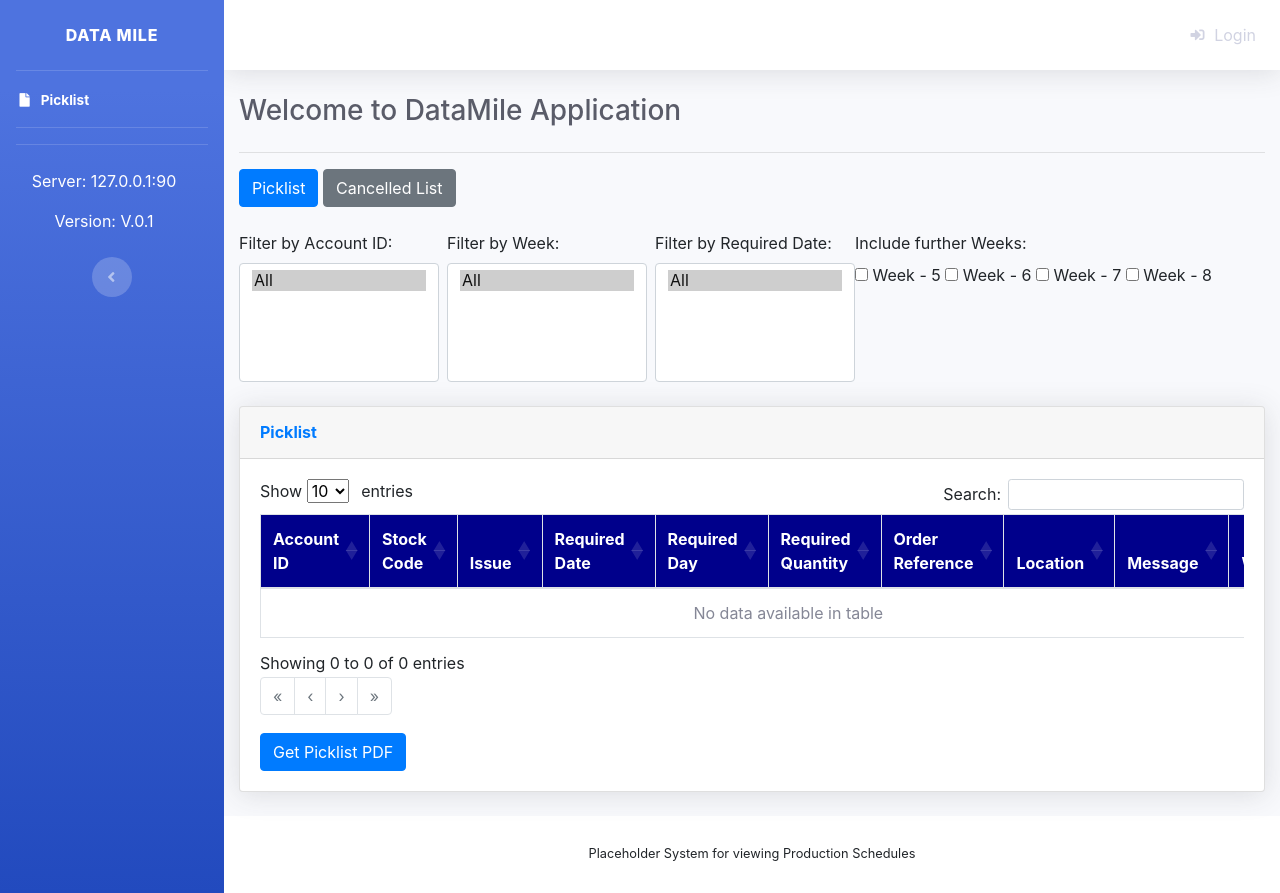
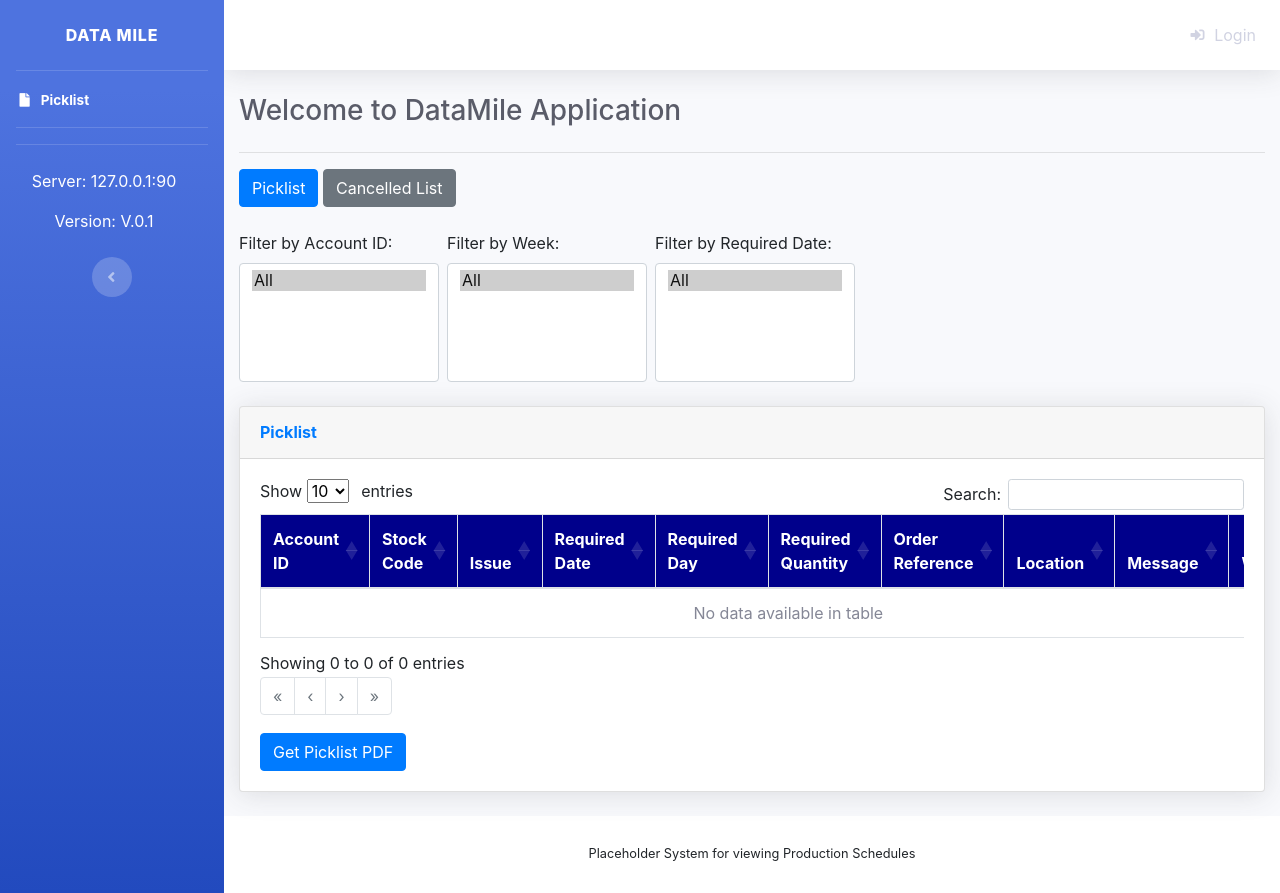
Before and after one commit to Aditya469/flaskDatamile, a Flask app: page / in a window 1280 px wide. Run offline with Flask 3, Linux system fonts and the light colour scheme; data that the repository does not hold is empty; parts of the project's set-up code (start-up, migrations or seed data) failed here and were passed over; some libraries are stand-ins or nearby versions.

Commit message:
removed week_selector functionality

```diff
--- a/project/__init__.py
+++ b/project/__init__.py
@@ -11,7 +11,7 @@ migrate = Migrate()
 def create_app():
     app = Flask(__name__, static_folder='static', static_url_path='/static')
     app.config['SECRET_KEY'] = 'rama-1234-5678'  # Set the secret key
-    app.config['SQLALCHEMY_DATABASE_URI'] = 'mysql+pymysql://root:@localhost/datamile'
+    app.config['SQLALCHEMY_DATABASE_URI'] = 'mysql+pymysql://root:admin123@localhost/datamile'
     app.config['SQLALCHEMY_POOL_RECYCLE'] = {
         'pool_size': 10,
         'pool_recycle': 280,
--- a/project/main.py
+++ b/project/main.py
@@ -28,7 +28,7 @@ from PyPDF2 import PdfMerger
 main = Blueprint('main', __name__)
 
 # Set the upload folder path
-UPLOAD_FOLDER = "./project/hse_storage"
+UPLOAD_FOLDER = "C:/Users/Rama/flaskDatamile/project/hse_storage"
 
 def get_server_info():
     hostname = socket.gethostname()
@@ -40,25 +40,17 @@ def get_server_info():
 def inject_server_info():
     return dict(server_info=get_server_info())
 
-@main.route('/', methods=['GET', 'POST'])
+@main.route('/')
 def index():
     selected_table = request.args.get('table', 'picklist')
     selected_account_id = request.args.get('account_id', 'All')
-
-    # Default weeks
-    default_weeks = ['Arrears', 'Week - 1', 'Week - 2', 'Week - 3', 'Week - 4']
-
-    # Get additional selected weeks
-    additional_weeks = request.args.getlist('additional_weeks')
-
-    # Combine default and additional weeks
-    selected_weeks = default_weeks + additional_weeks
+    selected_week = request.args.get('week', 'All')
 
     # Define week_order for Picklist
     picklist_week_order = case(
         (Picklist.week == 'Arrears', 0),
         else_=case(
-            (Picklist.week.startswith('Week - '), func.cast(func.substr(Picklist.week, 8), Integer)),
+            (Picklist.week.startswith('Week - '), func.cast(func.substr(Picklist.week, 9), Integer)),
             else_=9999
         )
     )
@@ -67,7 +59,7 @@ def index():
     cancelled_week_order = case(
         (CancelledList.week == 'Arrears', 0),
         else_=case(
-            (CancelledList.week.startswith('Week - '), func.cast(func.substr(CancelledList.week, 8), Integer)),
+            (CancelledList.week.startswith('Week - '), func.cast(func.substr(CancelledList.week, 9), Integer)),
             else_=9999
         )
     )
@@ -94,9 +86,9 @@ def index():
         picklist_query = picklist_query.filter(Picklist.account_id == selected_account_id)
         cancelled_query = cancelled_query.filter(CancelledList.account_id == selected_account_id)
 
-    if selected_weeks:
-        picklist_query = Picklist.query.filter(Picklist.week.in_(selected_weeks))
-        cancelled_query = CancelledList.query.filter(CancelledList.week.in_(selected_weeks))
+    if selected_week != 'All':
+        picklist_query = picklist_query.filter(Picklist.week == selected_week)
+        cancelled_query = cancelled_query.filter(CancelledList.week == selected_week)
 
     picklist_items = picklist_query.all()
     cancelled_items = cancelled_query.all()
@@ -122,9 +114,9 @@ def index():
         cancelled_dates = cancelled_dates.filter(CancelledList.account_id == selected_account_id)
         required_dates_query = picklist_dates.union(cancelled_dates).distinct()
 
-    if selected_weeks:
-        picklist_query = picklist_query.filter(Picklist.week.in_(selected_weeks))
-        cancelled_query = cancelled_query.filter(CancelledList.week.in_(selected_weeks))
+    if selected_week != 'All':
+        picklist_dates = picklist_dates.filter(Picklist.week == selected_week)
+        cancelled_dates = cancelled_dates.filter(CancelledList.week == selected_week)
         required_dates_query = picklist_dates.union(cancelled_dates).distinct()
 
     # Fetch all dates
@@ -146,7 +138,7 @@ def index():
                            required_dates=required_dates,
                            selected_table=selected_table,
                            selected_account_id=selected_account_id,
-                           selected_weeks=selected_weeks)
+                           selected_week=selected_week)
 
 
 class NumberedCanvas(canvas.Canvas):
@@ -197,13 +189,12 @@ def header(canvas, doc, account_id):
 
 @main.route('/generate_picklist_pdf')
 def generate_picklist_pdf():
-    selected_weeks = request.args.getlist('weeks[]') or ['Arrears', 'Week - 1', 'Week - 2', 'Week - 3', 'Week - 4']
     # Create directory if it doesn't exist
     pdf_dir = os.path.join(current_app.root_path, 'picklist', 'separate_sheets')
     os.makedirs(pdf_dir, exist_ok=True)
 
     # Query all picklist items
-    picklist_items = Picklist.query.filter(Picklist.week.in_(selected_weeks)).order_by(
+    picklist_items = Picklist.query.order_by(
         Picklist.account_id,
         case(
             (Picklist.week == 'Arrears', 0),
@@ -352,13 +343,12 @@ def generate_picklist_pdf():
 
 @main.route('/generate_cancelled_list_pdf')
 def generate_cancelled_list_pdf():
-    selected_weeks = request.args.getlist('weeks[]') or ['Arrears', 'Week - 1', 'Week - 2', 'Week - 3', 'Week - 4']
     # Create directory if it doesn't exist
     pdf_dir = os.path.join(current_app.root_path, 'cancelled_list', 'separate_sheets')
     os.makedirs(pdf_dir, exist_ok=True)
 
     # Query all cancelled list items
-    cancelled_items = CancelledList.query.filter(CancelledList.week.in_(selected_weeks)).order_by(
+    cancelled_items = CancelledList.query.order_by(
         CancelledList.account_id,
         case(
             (CancelledList.week == 'Arrears', 0),
--- a/project/templates/index.html
+++ b/project/templates/index.html
@@ -2,7 +2,7 @@
 
 {% block content %}
 
-<script src="{{ url_for('static', filename='js/moment.min.js') }}"></script>
+<script src="https://cdnjs.cloudflare.com/ajax/libs/moment.js/2.29.1/moment.min.js"></script>
 
 
 <div class="d-sm-flex align-items-center justify-content-between mb-4">
@@ -43,15 +43,6 @@
             <option value="{{ date }}">{{ date }}</option>
             {% endfor %}
         </select>
-    </div>
-    <div class="form-group">
-        <label>Include further Weeks:</label>
-        <div>
-            <label><input type="checkbox" name="additional_weeks" value="Week - 5"> Week - 5</label>
-            <label><input type="checkbox" name="additional_weeks" value="Week - 6"> Week - 6</label>
-            <label><input type="checkbox" name="additional_weeks" value="Week - 7"> Week - 7</label>
-            <label><input type="checkbox" name="additional_weeks" value="Week - 8"> Week - 8</label>
-        </div>
     </div>
 </div>
 
@@ -231,20 +222,12 @@
             "order": [] // This will disable initial sorting
         });
 
-        document.querySelector('form').addEventListener('submit', function(e) {
-            e.preventDefault();
-            var additionalWeeks = Array.from(document.querySelectorAll('input[name="additional_weeks"]:checked')).map(cb => cb.value);
-            var url = new URL(this.action);
-            var params = new URLSearchParams(url.search);
-            additionalWeeks.forEach(week => params.append('additional_weeks', week));
-            url.search = params.toString();
-            window.location.href = url.toString();
-        });
         // Add event listener to filter dropdowns
         $('#accountFilter, #weekFilter, #dateFilter').on('change', applyFilters);
 
+        // Initial table display
+        showTable('picklist');
     });
-
     document.getElementById('generatePdfBtn').addEventListener('click', function() {
         fetch('{{ url_for("main.generate_picklist_pdf") }}')
             .then(response => response.json())
@@ -259,9 +242,6 @@
                 console.error('Error:', error);
                 alert('An error occurred while generating PDFs');
             });
-
-        // Initial table display
-        showTable('picklist');
     });
 </script>
 {% endblock %}
```
Also changed, not shown: 1 other file.
